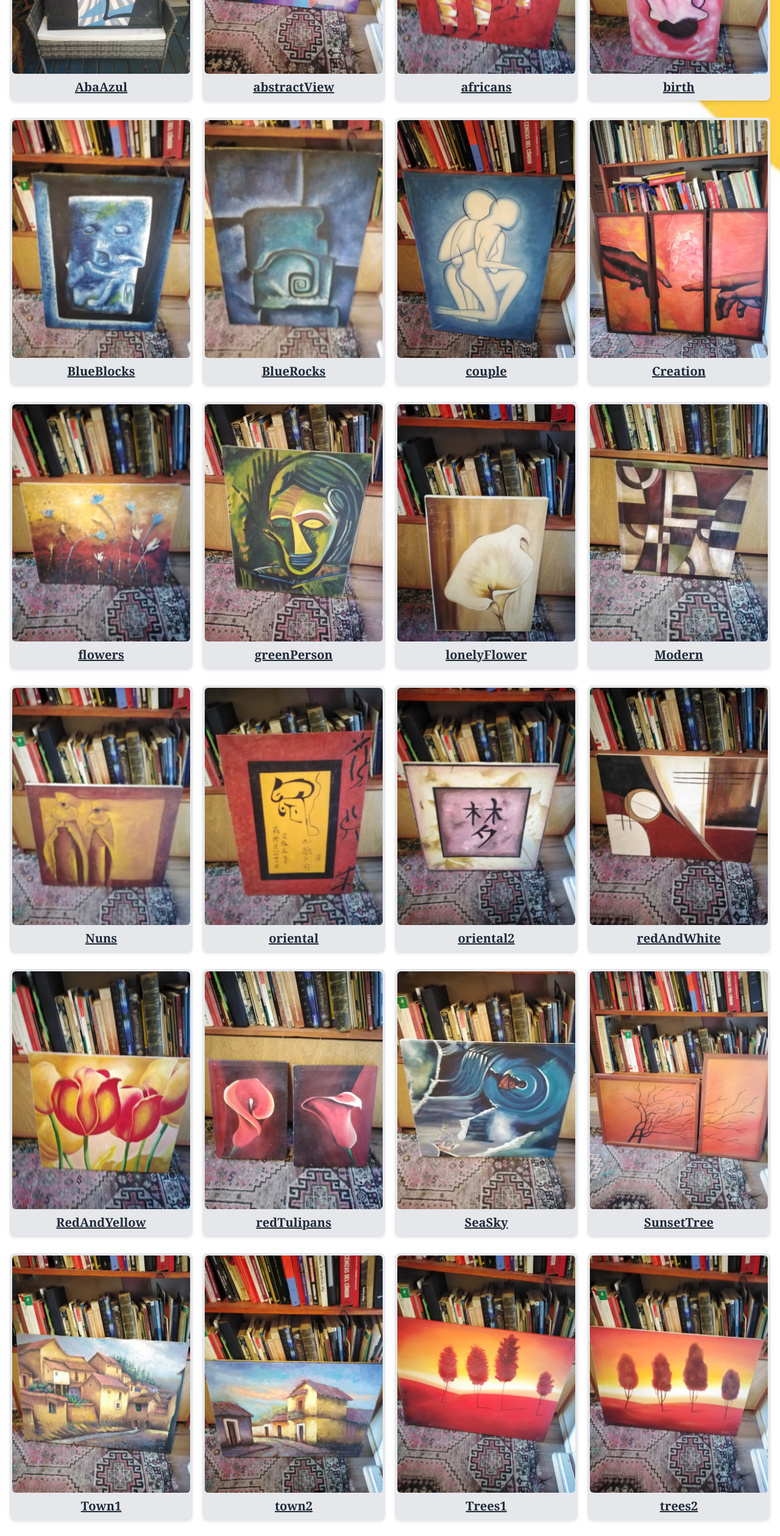
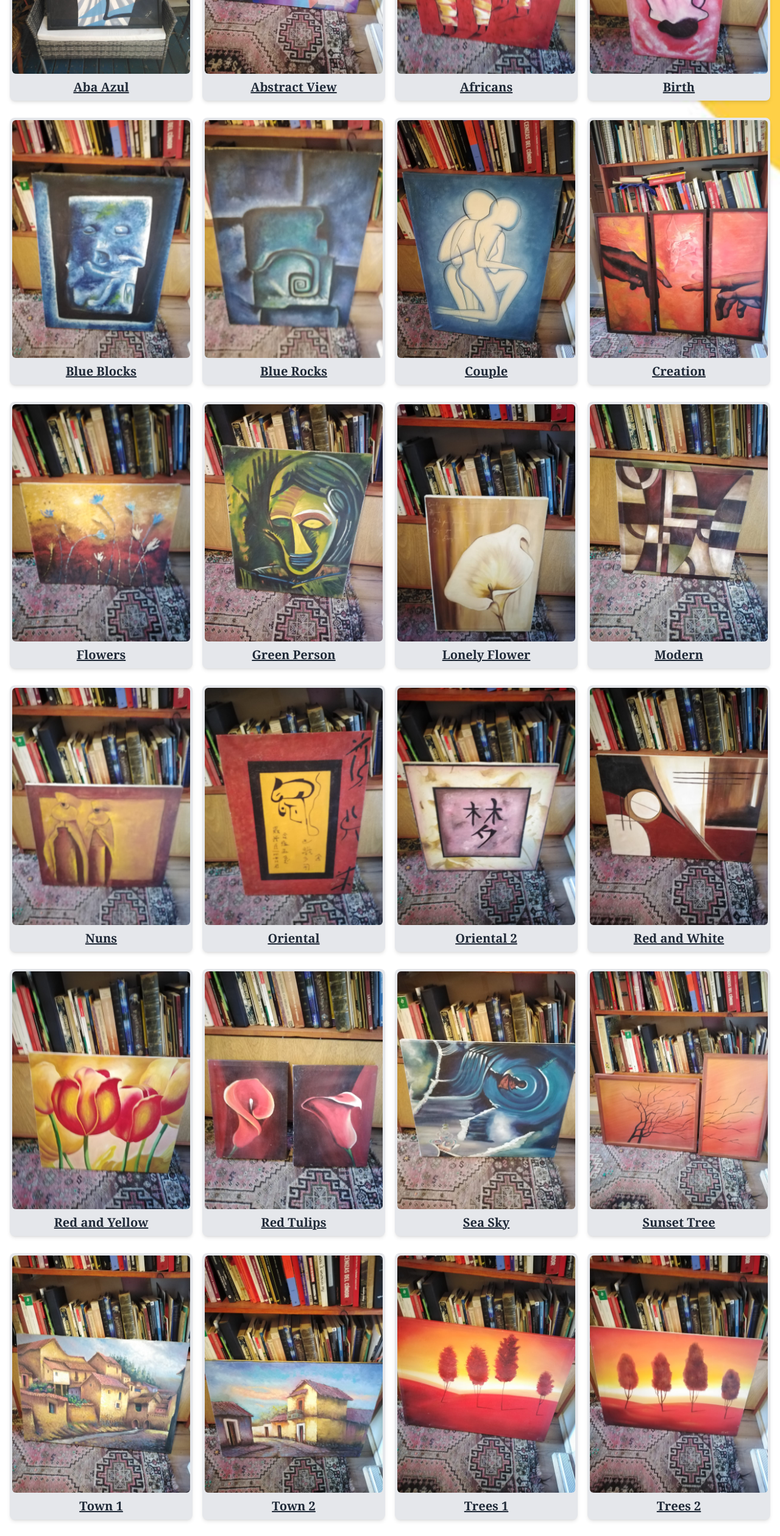
Before and after one commit to martinoremonje/arte-galeria, a React (Vite) app: page / in a window 1280 px wide. Shown: the part 1060-3579 px from the top of the page at 61% size. Built offline with nearby package versions, Linux system fonts and the light colour scheme.

Commit message:
cambios a la database

```diff
--- a/src/data/Art.js
+++ b/src/data/Art.js
@@ -1,142 +1,30 @@
 export const Art = [
-    {   name: "AbaAzul",
-        price: 30000,
-        marco: true,
-        img: "/images/AbaAzul.jpeg"
-    },
-    {   name: "abstractView",
-        price: 30000,
-        marco: false,
-        img: "/images/abstractView.jpeg"
-    },
-    {   name: "africans",
-        price: 30000,
-        marco: false,
-        img: "/images/africans.jpeg"
-    },
-    {   name: "birth",
-        price: 30000,
-        marco: false,
-        img: "/images/birth.jpeg"
-    },
-    {   name: "BlueBlocks",
-        price: 30000,
-        marco: false,
-        img: "/images/BlueBlocks.jpeg"
-    },
-    {   name: "BlueRocks",
-        price: 30000,
-        marco: false,
-        img: "/images/BlueRocks.jpeg"
-    },
-    {   name: "couple",
-        price: 30000,
-        marco: false,
-        img: "/images/couple.jpeg"
-    },
-    {   name: "Creation",
-        price: 30000,
-        marco: true,
-        img: "/images/Creation.jpeg"
-    },
-    {   name: "flowers",
-        price: 30000,
-        marco: false,
-        img: "/images/flowers.jpeg"
-    },
-    {   name: "greenPerson",
-        price: 30000,
-        marco: false,
-        img: "/images/greenPerson.jpeg"
-    },
-    {   name: "lonelyFlower",
-        price: 30000,
-        marco: false,
-        img: "/images/lonelyFlower.jpeg"
-    },
-    {   name: "Modern",
-        price: 30000,
-        marco: false,
-        img: "/images/Modern.jpeg"
-    },
-    {   name: "Nuns",
-        price: 30000,
-        marco: false,
-        img: "/images/Nuns.jpeg"
-    },
-    {   name: "oriental",
-        price: 30000,
-        marco: false,
-        img: "/images/oriental.jpeg"
-    },
-    {   name: "oriental2",
-        price: 30000,
-        marco: false,
-        img: "/images/oriental2.jpeg"
-    },
-    {   name: "redAndWhite",
-        price: 30000,
-        marco: false,
-        img: "/images/redAndWhite.jpeg"
-    },
-    {   name: "RedAndYellow",
-        price: 30000,
-        marco: false,
-        img: "/images/RedAndYellow.jpeg"
-    },
-    {   name: "redTulipans",
-        price: 30000,
-        marco: false,
-        img: "/images/redTulipans.jpeg"
-    },
-    {   name: "SeaSky",
-        price: 30000,
-        marco: false,
-        img: "/images/SeaSky.jpeg"
-    },
-    {   name: "SunsetTree",
-        price: 30000,
-        marco: false,
-        img: "/images/SunsetTree.jpeg"
-    },
-    {   name: "Town1",
-        price: 30000,
-        marco: false,
-        img: "/images/Town1.jpeg"
-    },
-    {   name: "town2",
-        price: 30000,
-        marco: false,
-        img: "/images/town2.jpeg"
-    },
-    {   name: "Trees1",
-        price: 30000,
-        marco: false,
-        img: "/images/Trees1.jpeg"
-    },
-    {   name: "trees2",
-        price: 30000,
-        marco: false,
-        img: "/images/trees2.jpeg"
-    },
-    {   name: "whiteflowers",
-        price: 30000,
-        marco: false,
-        img: "/images/whiteflowers.jpeg"
-    },
-    {   name: "whitesAndBlue",
-        price: 30000,
-        marco: false,
-        img: "/images/whitesAndBlue.jpeg"
-    },
-    {   name: "women",
-        price: 30000,
-        marco: false,
-        img: "/images/women.jpeg"
-    },
-    {   name: "womensHeart",
-        price: 30000,
-        marco: false,
-        img: "/images/womensHeart.jpeg"
-    },
-]
+    { name: "Aba Azul", price: 65000, marco: true, img: "/images/AbaAzul.jpeg" },
+    { name: "Abstract View", price: 72000, marco: false, img: "/images/abstractView.jpeg" },
+    { name: "Africans", price: 88000, marco: false, img: "/images/africans.jpeg" },
+    { name: "Birth", price: 61000, marco: false, img: "/images/birth.jpeg" },
+    { name: "Blue Blocks", price: 95000, marco: false, img: "/images/BlueBlocks.jpeg" },
+    { name: "Blue Rocks", price: 78000, marco: false, img: "/images/BlueRocks.jpeg" },
+    { name: "Couple", price: 81000, marco: false, img: "/images/couple.jpeg" },
+    { name: "Creation", price: 92000, marco: true, img: "/images/Creation.jpeg" },
+    { name: "Flowers", price: 68000, marco: false, img: "/images/flowers.jpeg" },
+    { name: "Green Person", price: 75000, marco: false, img: "/images/greenPerson.jpeg" },
+    { name: "Lonely Flower", price: 85000, marco: false, img: "/images/lonelyFlower.jpeg" },
+    { name: "Modern", price: 98000, marco: false, img: "/images/Modern.jpeg" },
+    { name: "Nuns", price: 63000, marco: false, img: "/images/Nuns.jpeg" },
+    { name: "Oriental", price: 70000, marco: false, img: "/images/oriental.jpeg" },
+    { name: "Oriental 2", price: 83000, marco: false, img: "/images/oriental2.jpeg" },
+    { name: "Red and White", price: 91000, marco: false, img: "/images/redAndWhite.jpeg" },
+    { name: "Red and Yellow", price: 77000, marco: false, img: "/images/RedAndYellow.jpeg" },
+    { name: "Red Tulips", price: 66000, marco: false, img: "/images/redTulipans.jpeg" },
+    { name: "Sea Sky", price: 89000, marco: false, img: "/images/SeaSky.jpeg" },
+    { name: "Sunset Tree", price: 73000, marco: false, img: "/images/SunsetTree.jpeg" },
+    { name: "Town 1", price: 99000, marco: false, img: "/images/Town1.jpeg" },
+    { name: "Town 2", price: 69000, marco: false, img: "/images/town2.jpeg" },
+    { name: "Trees 1", price: 80000, marco: false, img: "/images/Trees1.jpeg" },
+    { name: "Trees 2", price: 76000, marco: false, img: "/images/trees2.jpeg" },
+    { name: "White Flowers", price: 93000, marco: false, img: "/images/whiteflowers.jpeg" },
+    { name: "Whites and Blue", price: 62000, marco: false, img: "/images/whitesAndBlue.jpeg" },
+    { name: "Women", price: 87000, marco: false, img: "/images/women.jpeg" },
+    { name: "Womens Heart", price: 79000, marco: false, img: "/images/womensHeart.jpeg" },
+  ];
```
